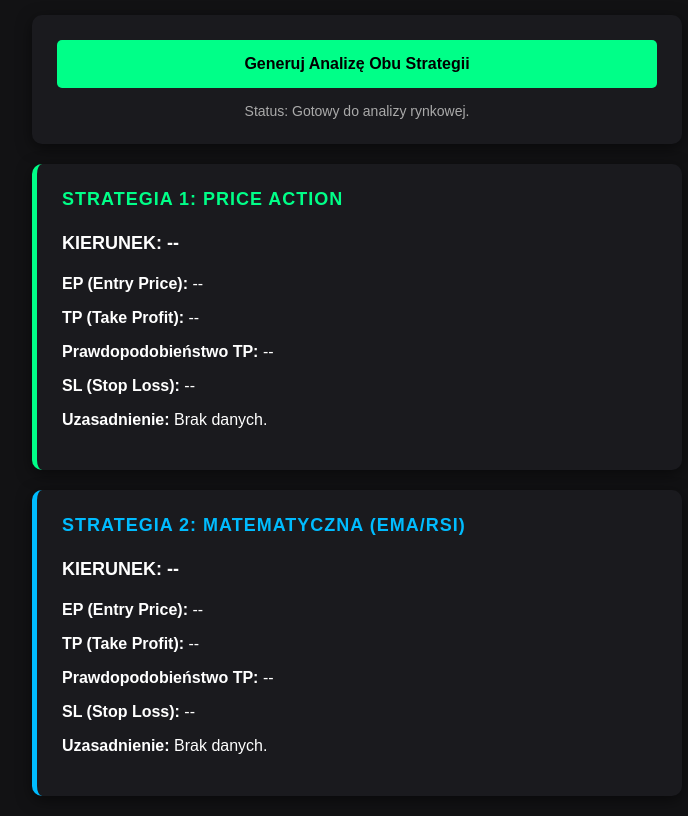
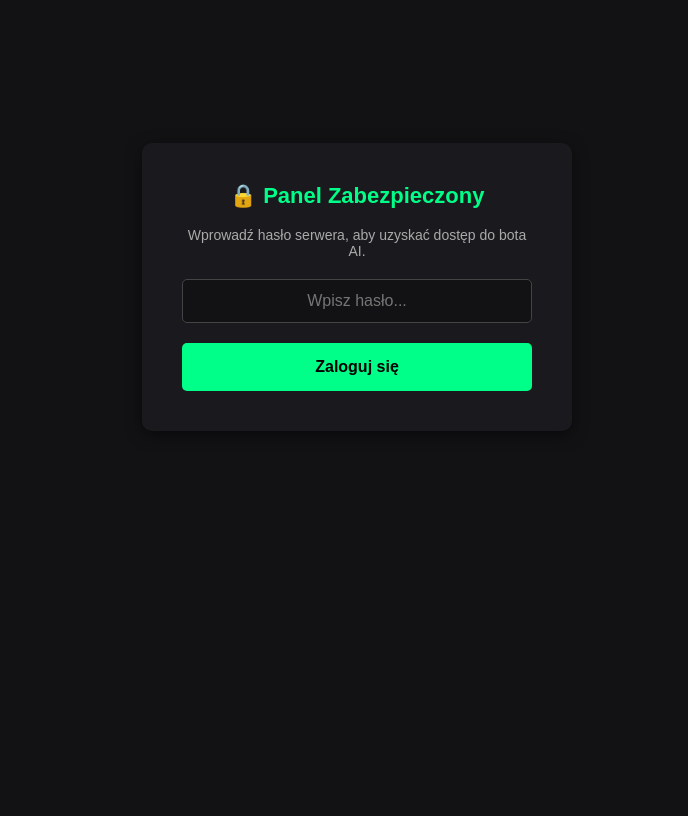
Before and after one commit to danzys413/moj-crypto-trader, a website: page index.html in a window 1280 px wide. Shown: the part 93-909 px from the top of the page, without its empty margins (283-971 px from the left). After the commit the page ends 800 px from the top, so only its background shows below. Drawn offline with Linux system fonts and the light colour scheme.

Commit message:
Update index.html

```diff
--- a/index.html
+++ b/index.html
@@ -11,12 +11,45 @@
             color: #ffffff;
             margin: 0;
             padding: 20px;
+            display: flex;
+            flex-direction: column;
+            align-items: center;
+            justify-content: center;
+            min-height: 90vh;
         }
         h1 { text-align: center; margin-bottom: 30px; color: #00ff88; }
-        .main-layout {
+
+        /* EKRAN LOGOWANIA */
+        #login-container {
+            background-color: #1a1a1e;
+            padding: 40px;
+            border-radius: 10px;
+            box-shadow: 0 4px 15px rgba(0,0,0,0.5);
+            text-align: center;
+            max-width: 350px;
+            width: 100%;
+        }
+        #login-container h2 { margin-top: 0; color: #00ff88; font-size: 22px; }
+        #login-container p { color: #aaa; font-size: 14px; margin-bottom: 20px; }
+        #server-password {
+            width: 100%;
+            padding: 12px;
+            margin-bottom: 20px;
+            border-radius: 5px;
+            border: 1px solid #444;
+            background-color: #121214;
+            color: white;
+            font-size: 16px;
+            box-sizing: border-box;
+            text-align: center;
+        }
+
+        /* GŁÓWNY PANEL (UKRYTY PRZED LOGOWANIEM) */
+        #main-layout {
             max-width: 650px;
+            width: 100%;
             margin: 0 auto;
-            display: flex;
+            display: none; /* Skrypt JS to włączy po poprawnym haśle */
             flex-direction: column;
             gap: 20px;
         }
@@ -26,9 +59,10 @@
             border-radius: 10px;
             box-shadow: 0 4px 15px rgba(0,0,0,0.5);
         }
-        .signal-box { border-left: 5px solid #00ff88; }
+        .signal-box { border-left: 5px solid #00ff88; margin-bottom: 20px; }
         .signal-box.strategy-2 { border-left: 5px solid #00bcff; }
 
+        /* PRZYCISKI */
         button {
             background-color: #00ff88;
             color: #000;
@@ -50,9 +84,15 @@
 </head>
 <body>
 
-    <h1>Crypto AI Trader Platform (4H)</h1>
+    <div id="login-container">
+        <h2>🔒 Panel Zabezpieczony</h2>
+        <p>Wprowadź hasło serwera, aby uzyskać dostęp do bota AI.</p>
+        <input type="password" id="server-password" placeholder="Wpisz hasło...">
+        <button onclick="zaloguj()">Zaloguj się</button>
+    </div>
 
-    <div class="main-layout">
+    <div id="main-layout">
+        <h1>Crypto AI Trader Platform (4H)</h1>
 
         <div class="control-box">
             <button id="fetch-btn">Generuj Analizę Obu Strategii</button>
```
